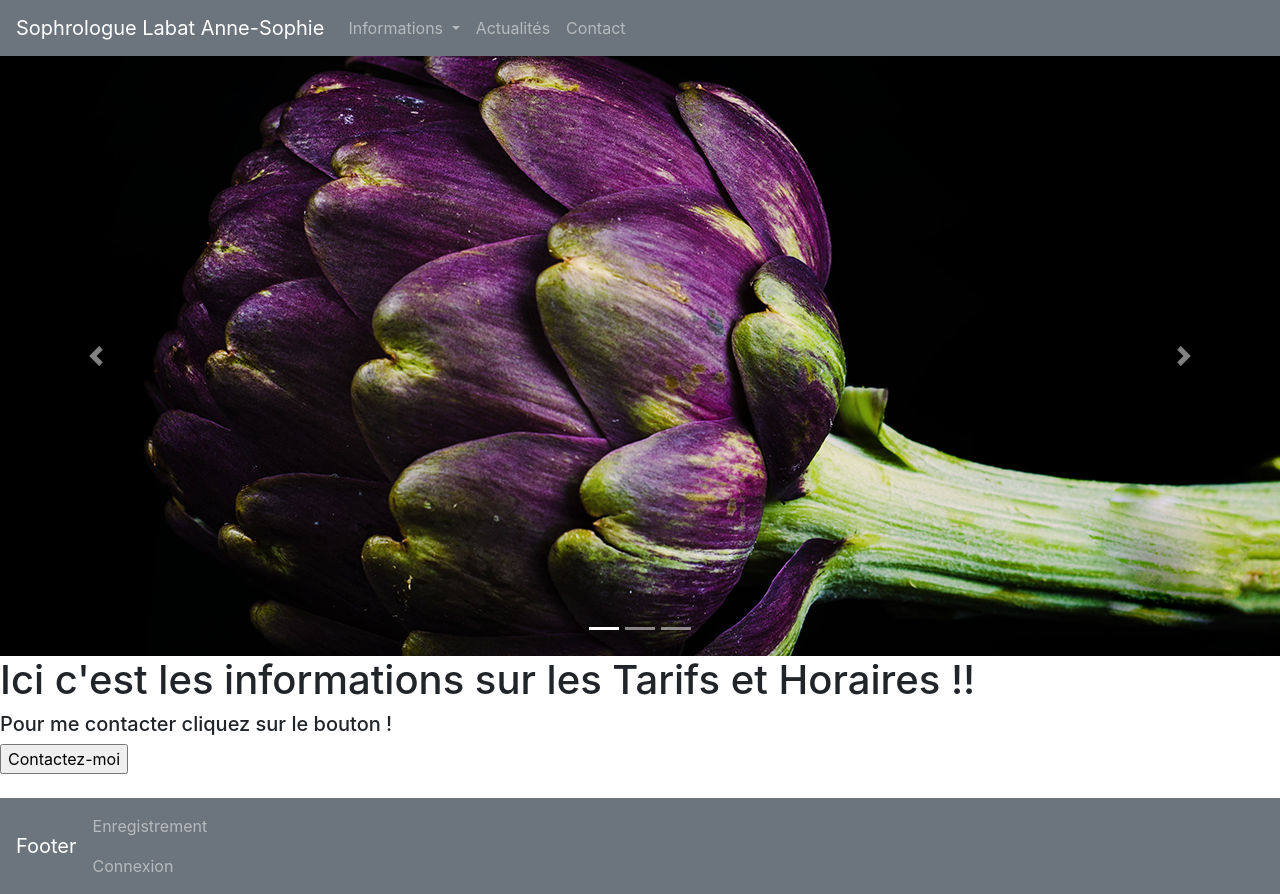
After one commit to Vanoux/Sophro_NativeStage, a Symfony app: template sophrologueSite/templates/app/infoTarifsHoraires.html.twig in a window 1280 px wide. The commit adds this page. Run offline with Twig, Linux system fonts and the light colour scheme; the template is opened without the code that fills it, so the values that code supplies are empty; some libraries are stand-ins or nearby versions.

Commit message:
Ajout des pages twig et de leurs route dans les controllers

```diff
--- a/sophrologueSite/src/Controller/SecurityController.php
+++ b/sophrologueSite/src/Controller/SecurityController.php
@@ -60,8 +60,6 @@ class SecurityController extends AbstractController
     public function login()
     {
        return $this->render('security/login.html.twig');
-        //return $this->redirectToRoute('user');
-
     }
 
     /**
--- a/sophrologueSite/templates/app/home.html.twig
+++ b/sophrologueSite/templates/app/home.html.twig
@@ -1,6 +1,6 @@
 {% extends 'base.html.twig' %}
 
-{% block title %}Accueil{% endblock %}
+{% block title %}Labat Sophrologie{% endblock %}
 
 {% block body %}
 
--- /dev/null
+++ b/sophrologueSite/templates/app/infoTarifsHoraires.html.twig
@@ -0,0 +1,12 @@
+{% extends 'base.html.twig' %}
+
+{% block title %}Tarifs Horaires{% endblock %}
+
+{% block body %}
+
+    <h1>Ici c'est les informations sur les Tarifs et Horaires !!</h1>
+
+    <h5>Pour me contacter cliquez sur le bouton !</h5>
+    <a href="{{ path('contact') }}"><input type="button" value="Contactez-moi" title="Lien de contact"></a>
+
+{% endblock %}
--- a/sophrologueSite/templates/base.html.twig
+++ b/sophrologueSite/templates/base.html.twig
@@ -4,7 +4,7 @@
 <head>
     <meta charset="UTF-8">
     <meta name="viewport" content="width=device-width, initial-scale=1, shrink-to-fit=no">
-    <title>{% block title %}Welcome!{% endblock %}</title>
+    <title>{% block title %}{% endblock %}</title>
     {% block stylesheets %}
     <link rel="stylesheet" href="https://stackpath.bootstrapcdn.com/bootstrap/4.2.1/css/bootstrap.min.css" integrity="sha384-GJzZqFGwb1QTTN6wy59ffF1BuGJpLSa9DkKMp0DgiMDm4iYMj70gZWKYbI706tWS"
         crossorigin="anonymous">
@@ -13,7 +13,7 @@
 
 <body>
 
-    <!-- NAVBAR -->
+    <!-- ********** NAVBAR ********** -->
     <nav class="navbar navbar-expand-lg navbar-dark bg-secondary shadow">
 
         <a class="navbar-brand" href="{{ path('home') }}">Sophrologue Labat Anne-Sophie</a>
@@ -31,27 +31,69 @@
                         Informations
                     </a>
                     <div class="dropdown-menu" aria-labelledby="navbarDropdownMenuLink">
-                        <a class="dropdown-item" href="#">La Sophrologie</a>
-                        <a class="dropdown-item" href="#">Mes Ateliers</a>
-                        <a class="dropdown-item" href="#">Tarifs et Horaires</a>
-                        <a class="dropdown-item" href="#">Foire à questions</a>
+                        <a class="dropdown-item" href="{{ path('sophrologie') }}">La Sophrologie</a>
+                        <a class="dropdown-item" href="{{ path('ateliers') }}">Mes Ateliers</a>
+                        <a class="dropdown-item" href="{{ path('tarifsHoraires') }}">Tarifs et Horaires</a>
+                        <a class="dropdown-item" href="{{ path('faq') }}">Foire à questions</a>
                     </div>
                 </li>
                 <li class="nav-item">
-                    <a class="nav-link" href="#">Actualités</a>
+                    <a class="nav-link" href="{{ path('actualités') }}">Actualités</a>
                 </li>
 
                 <li class="nav-item">
-                    <a href="#" class="nav-link">Contact</a>
+                    <a href="{{ path('contact') }}" class="nav-link">Contact</a>
                 </li>
             </ul>
         </div>
     </nav>
 
+    <!-- ********** SLIDE CONSEILS ********** -->
+
+    <div id="demo" class="carousel slide" data-ride="carousel">
+
+        <!-- Indicators -->
+        <ul class="carousel-indicators">
+            <li data-target="#demo" data-slide-to="0" class="active"></li>
+            <li data-target="#demo" data-slide-to="1"></li>
+            <li data-target="#demo" data-slide-to="2"></li>
+        </ul>
+
+        <!-- The slideshow -->
+        <div class="carousel-inner">
+            <div class="carousel-item active">
+                <img src="public/img/artichaut.png" alt="artichaut">
+            </div>
+            <div class="carousel-item">
+                <img src="public/img/tomate.png" alt="tomate">
+            </div>
+            <div class="carousel-item">
+                <img src="public/img/kiwi.png" alt="kiwi">
+            </div>
+        </div>
+
+        <!-- Left and right controls -->
+        <a class="carousel-control-prev" href="#demo" data-slide="prev">
+            <span class="carousel-control-prev-icon"></span>
+        </a>
+        <a class="carousel-control-next" href="#demo" data-slide="next">
+            <span class="carousel-control-next-icon"></span>
+        </a>
+
+    </div>
+
+    <!-- ********** INFORMATIONS PRATICIENNE ********** -->
+
+
+
+    <!-- ********** INFORMATIONS CABINETS / TARIFS / LOCALISATION CARTE ********** -->
+
+
+
 
     {% block body %}{% endblock %}
 
-    <!-- FOOTER -->
+    <!-- ********** FOOTER ********** -->
     <footer class="mt-3 pt-2">
         <nav class="navbar navbar-inverse collaspe-show  navbar-dark bg-secondary">
             <a href="#" class="navbar-brand">Footer</a>
--- a/sophrologueSite/templates/security/login.html.twig
+++ b/sophrologueSite/templates/security/login.html.twig
@@ -16,7 +16,7 @@
 
 
     <div class="form-group">
-        <button type="submit" class="btn btn-success">Connexion</button>
+        <button type="submit" class="btn btn-success" title="Connectez-vous !">Connexion</button>
     </div>
 
 </form>
```
Also changed, not shown: sophrologueSite/src/Controller/AppController.php (+39 -0 lines), sophrologueSite/src/Controller/UserController.php (+14 -0 lines), sophrologueSite/templates/app/conseil1.html.twig (added, +9 -0 lines), sophrologueSite/templates/app/contact.html.twig (added, +9 -0 lines), sophrologueSite/templates/app/infoAteliers.html.twig (added, +9 -0 lines), sophrologueSite/templates/app/infoSophro.html.twig (added, +9 -0 lines), sophrologueSite/templates/user/actu.html.twig (added, +9 -0 lines), sophrologueSite/templates/user/faq.html.twig (added, +9 -0 lines), sophrologueSite/public/img/artichaut.png (added), sophrologueSite/public/img/kiwi.png (added), sophrologueSite/public/img/tomate.png (added).
